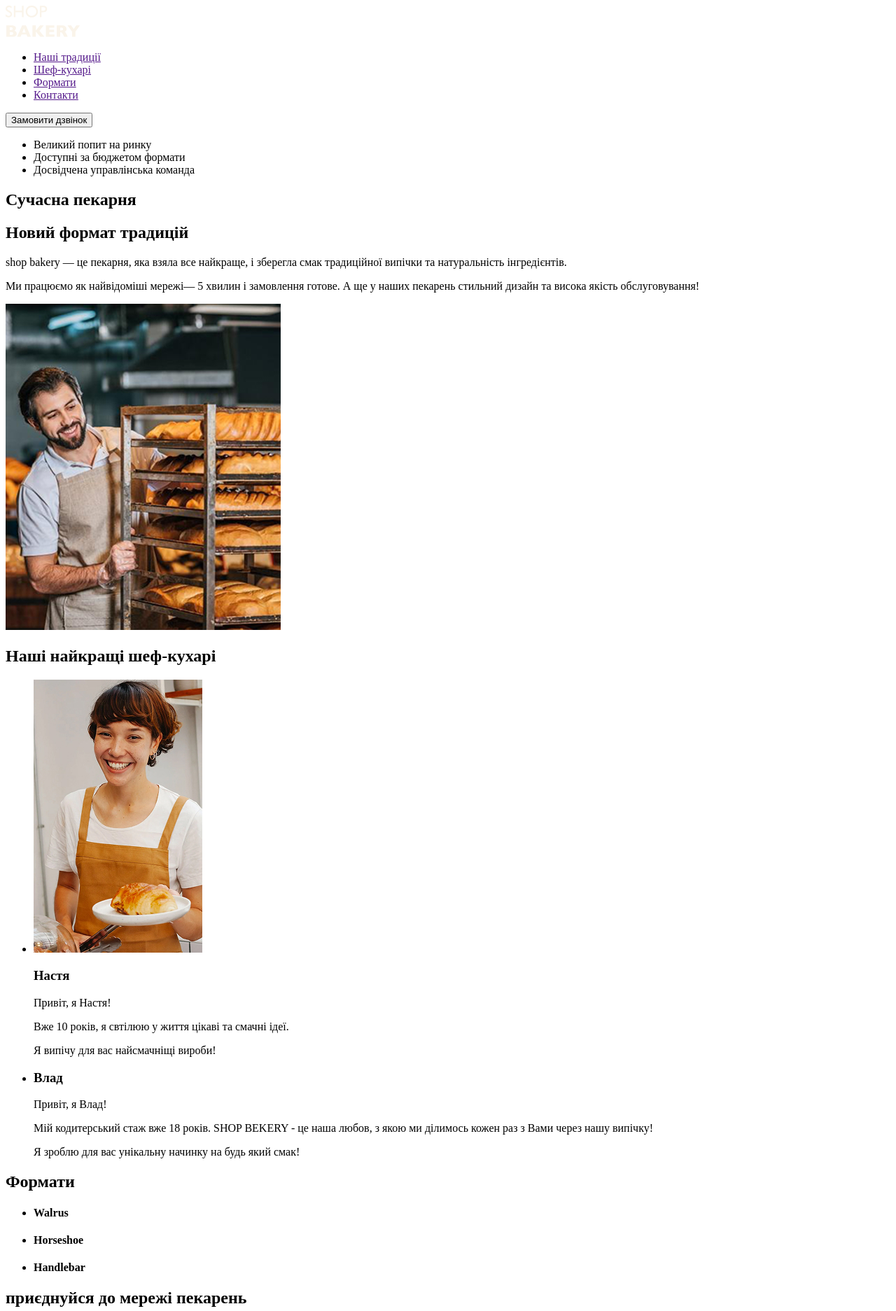
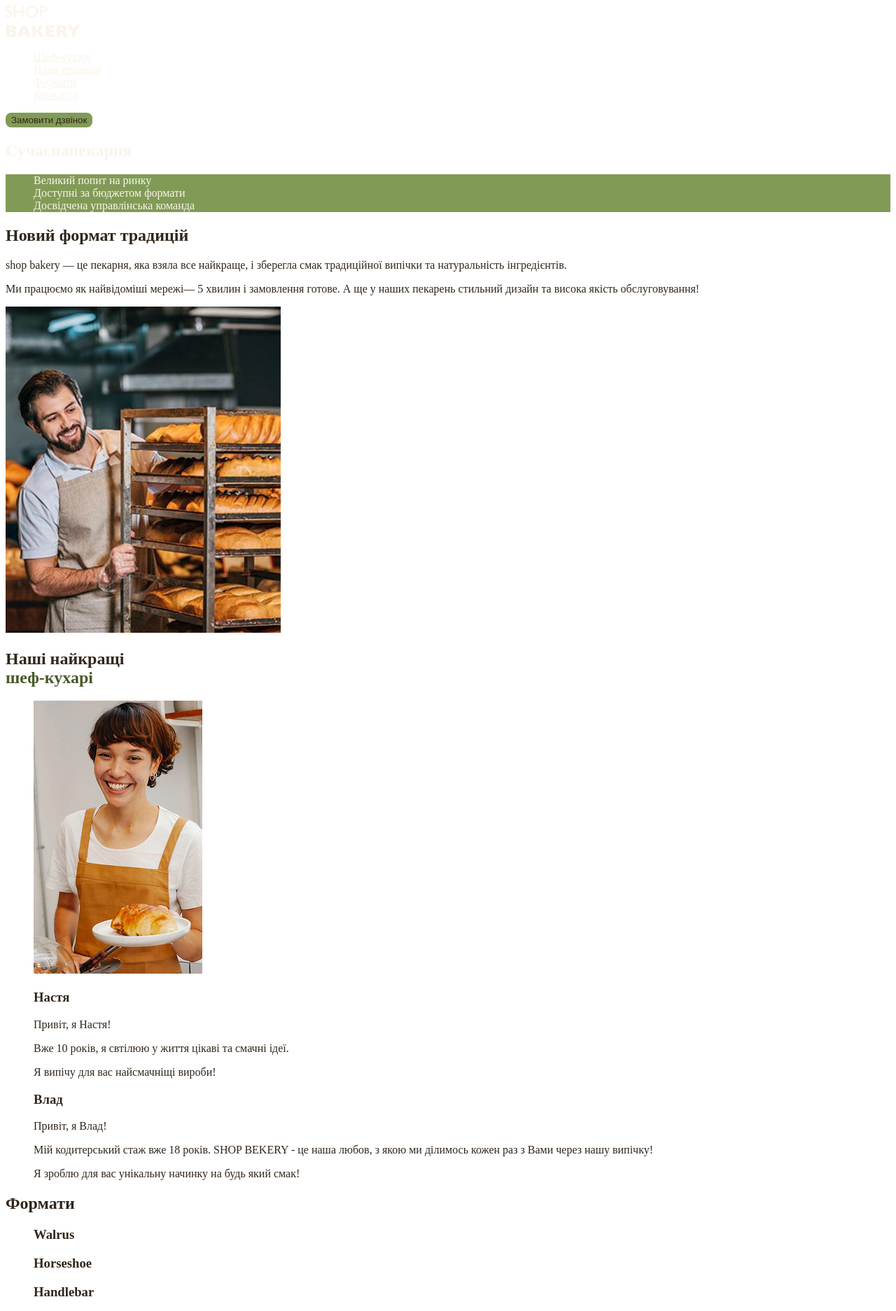
Before and after one commit to veronikastasiuk/genius-test, a plain HTML site: page index.html in a window 1280 px wide. Shown: the top 1873 px of the page at 70% size. Drawn offline with Linux system fonts and the light colour scheme.

Commit message:
add styless and update html

```diff
--- a/index.html
+++ b/index.html
@@ -4,34 +4,36 @@
     <meta charset="UTF-8" />
     <meta name="viewport" content="width=device-width, initial-scale=1.0" />
     <title>Сучасна пекарня</title>
+    <link rel="stylesheet" href="./styles.css">
   </head>
 
   <body>
     <header>
       <nav>
-        <a href="#">
+        <a href="./index.html">
           <img src="./images/logo.svg" alt="Логотип сучасної пекарні" />
         </a>
         <ul>
-          <li><a href="">Наші традиції</a></li>
-          <li><a href="">Шеф-кухарі</a></li>
-          <li><a href="">Формати</a></li>
-          <li><a href="">Контакти</a></li>
+          <li><a class="link" href="#Сhefs-section">Шеф-кухарі</a></li>
+          <li><a class="link" href="#Traditions-section">Наші традиції</a></li>
+          <li><a class="link" href="#Formats-section">Формати</a></li>
+          <li><a class="link" href="#Contact-section">Контакти</a></li>
         </ul>
       </nav>
-      <button type="button">Замовити дзвінок</button>
+      <button class="button-call" type="button">Замовити дзвінок</button>
     </header>
+
     <main>
       <section>
-        <ul>
+        <h1 class="hero-title"><span class="accent">Сучасна</span>пекарня</h1>
+        <ul class="advantages-list">
           <li>Великий попит на ринку</li>
           <li>Доступні за бюджетом формати</li>
           <li>Досвідчена управлінська команда</li>
         </ul>
-        <h1>Сучасна пекарня</h1>
       </section>
-      <section>
-        <h2>Новий формат традицій</h2>
+      <section id="Traditions-section">
+        <h2 class="section-title">Новий формат традицій</h2>
         <p>
           <span>shop bakery</span> — це пекарня, яка взяла все найкраще, і
           зберегла смак традиційної випічки та натуральність інгредієнтів.
@@ -41,14 +43,17 @@
           <span>5 хвилин і замовлення готове</span>. А ще у наших пекарень
           стильний дизайн та висока якість обслуговування!
         </p>
-        <img src="./images/beaker-with-bread.jpg" alt="Чоловік дивиться на хліб">
+        <img
+          src="./images/beaker-with-bread.jpg"
+          alt="Чоловік дивиться на хліб"
+        />
       </section>
-      <section>
-        <h2>Наші найкращі шеф-кухарі</h2>
+      <section id="Сhefs-section">
+        <h2 class="section-title">Наші найкращі <section class="accent">шеф-кухарі</section></h2>
         <ul>
           <li>
             <article>
-                <img src="./images/baker-Nastya.jpg" alt="Пекар Настя">
+              <img src="./images/baker-Nastya.jpg" alt="Пекар Настя" />
               <h3>Настя</h3>
               <p>Привіт, я Настя!</p>
               <p>Вже 10 років, я свтілюю у життя цікаві та смачні ідеї.</p>
@@ -68,32 +73,41 @@
           </li>
         </ul>
       </section>
-      <section>
-        <h2>Формати</h2>
+      <section id="Formats-section">
+        <h2 class="section-title">Формати</h2>
         <ul>
           <li>
             <article>
-              <h4 lang="en">Walrus</h4>
+              <h3 lang="en">Walrus</h3>
             </article>
           </li>
           <li>
             <article>
-              <h4 lang="en">Horseshoe</h4>
+              <h3 lang="en">Horseshoe</h3>
             </article>
           </li>
           <li>
             <article>
-              <h4 lang="en">Handlebar</h4>
+              <h3 lang="en">Handlebar</h3>
             </article>
           </li>
         </ul>
       </section>
-      <section>
-        <h2>приєднуйся до мережі пекарень</h2>
+      <section id="Contact-section">
+        <h2 class="section-title">приєднуйся до мережі пекарень</h2>
+        <iframe
+          src="https://www.google.com/maps/embed?pb=!1m18!1m12!1m3!1d2540.163630441624!2d30.48869301241234!3d50.45667757147522!2m3!1f0!2f0!3f0!3m2!1i1024!2i768!4f13.1!3m3!1m2!1s0x40d4ce637c006b2d%3A0xaf86385f19996ff0!2z0LLRg9C70LjRhtGPINCh0ZbRh9C-0LLQuNGFINCh0YLRgNGW0LvRjNGG0ZbQsiwgNTQsINCa0LjRl9CyLCAwMjAwMA!5e0!3m2!1suk!2sua!4v1794683044034!5m2!1suk!2sua"
+          width="603"
+          height="595"
+          allowfullscreen=""
+          loading="lazy"
+          referrerpolicy="strict-origin-when-cross-origin"
+        ></iframe>
       </section>
+
     </main>
     <footer>
-        <img src="./images/logo.svg" alt="Логотип сучасної пекарні" />
+      <img src="./images/logo.svg" alt="Логотип сучасної пекарні" />
       <nav>
         <a href="#">
           <!--Logo-->
@@ -128,7 +142,7 @@
           </li>
         </ul>
         <a href="#" target="_blank">Політика конфіденційності</a>
-        <p>© 2022 Дані захищені</p>
+        <p>&copy; 2022 Дані захищені</p>
       </address>
     </footer>
   </body>
--- /dev/null
+++ b/styles.css
@@ -0,0 +1,56 @@
+:root{
+    --color-background: #faf4ea;
+    --color-c1: #31261A;
+    --color-c2: #819b57;
+    --color-c3: #465929;
+}
+
+/* Base */
+body{
+    color: var(--color-c1);
+}
+ul {
+  list-style-type: none;
+}
+
+/* Button */
+.button-call {
+  background-color: var(--color-c2);
+  border: 2px solid var(--color-c2);
+  border-radius: 8px;
+  color: var(--color-brand);
+  cursor: pointer;
+}
+
+.button-call:hover {
+  background-color: transparent;
+  color: var(--color-c3);
+}
+
+/* link */
+.link {
+  color: var(--color-background);
+}
+
+.link:hover {
+  color: var(--color-c3);
+}
+
+/* hero section */
+.hero-title {
+  color: var(--color-background);
+}
+
+.hero-title .accent {
+  color: var(--color-background);
+}
+
+/* advantages section */
+.advantages-list{
+    color: var(--color-background);
+    background-color: var(--color-c2);
+}
+
+.section-title .accent{
+    color: var(--color-c3);
+}
```
